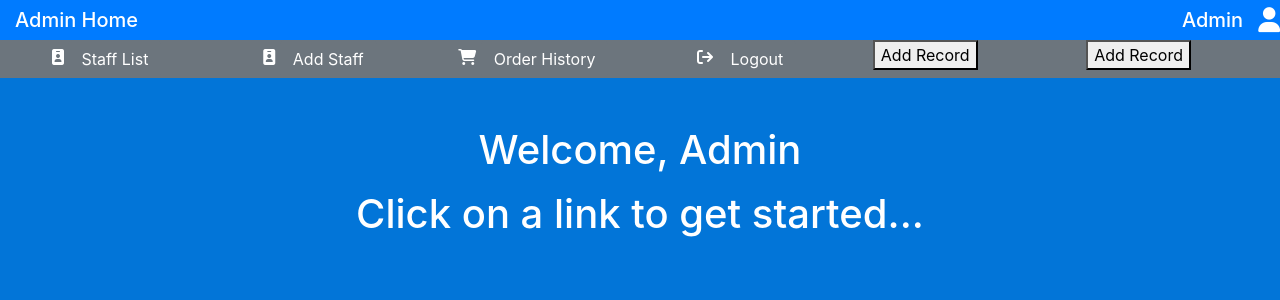
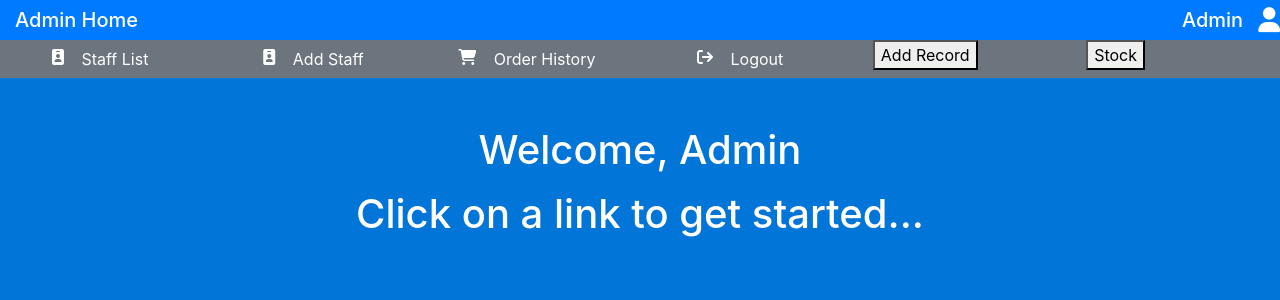
Before and after one commit to Au4Ob10/CSC_535_Record_Store, a Flask app: page /admin/portal in a window 1280 px wide. Shown: the top 300 px of the page. Run offline with Flask 2, Linux system fonts and the light colour scheme; a user stored in the database is signed in; some libraries are stand-ins or nearby versions.

Commit message:
typo fixes

```diff
--- a/Website1/Admin.py
+++ b/Website1/Admin.py
@@ -91,7 +91,7 @@ def History():
 
 @admin.route('/addrecord', methods=['GET','POST'])
 def Addrecord():
-    return render_template('stock.html')
+    return render_template('addrecord.html')
 
 @admin.route('/stock', methods=['GET','POST'])
 def Showstock():
--- a/Website1/templates/admin_index.html
+++ b/Website1/templates/admin_index.html
@@ -71,7 +71,7 @@
                 </div>
                 <div class="col text center">
                   <i class="fa fa-add-record" aria-hidden="true"></i>
-                  <button class "btn btn-secondary" onclick="location.href='/admin/addrecord'">Add Record</button>
+                  <button class "btn btn-secondary" onclick="location.href='/admin/stock'">Stock</button>
                 </div>
             </div>
           </div>
```
